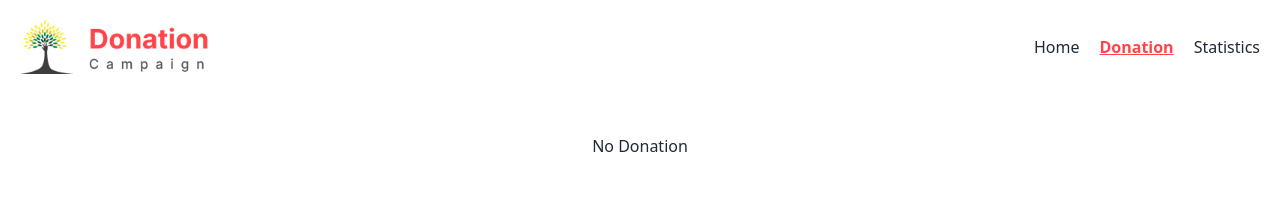
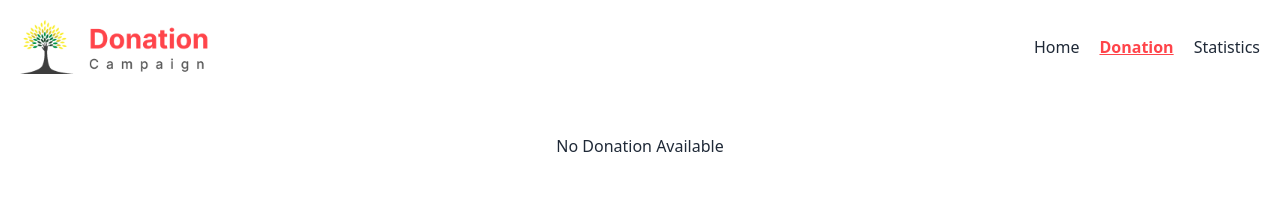
Before and after one commit to jannat710/donation-campaign, a React (Vite) app: page /donation in a window 1280 px wide. Shown: the top 224 px of the page. Built offline with nearby package versions, Linux system fonts and the light colour scheme.

Commit message:
modified readme.md file

```diff
--- a/src/pages/Donation/Donation.jsx
+++ b/src/pages/Donation/Donation.jsx
@@ -13,13 +13,13 @@ const Donation = () => {
         }
         else {
 
-            setNoFound('No Donation')
+            setNoFound('No Donation Available')
         }
     }, [])
     const removeItem = () => {
         localStorage.clear()
         setDonation([])
-        setNoFound('No Donation');
+        setNoFound('No Donation Available');
     }
     return (
         <div>
--- a/src/pages/Statistics/Statistics.jsx
+++ b/src/pages/Statistics/Statistics.jsx
@@ -16,7 +16,7 @@ const Statistics = () => {
         <div>
             <div className="container mx-auto">
                 <PieChart className="w-full mx-auto" width={400} height={400}>
-                    <Pie data={data} dataKey="value" cx="" cy="">
+                    <Pie data={data} dataKey="value" cx="50%" cy="50%" outerRadius={80}>
                         {
                             data.map((entry, index) => (
                                 <Cell key={`cell-${index}`} fill={COLORS[index % COLORS.length]} />
```
Also changed, not shown: 1 other file (tests, documents, lock files or other folders).
